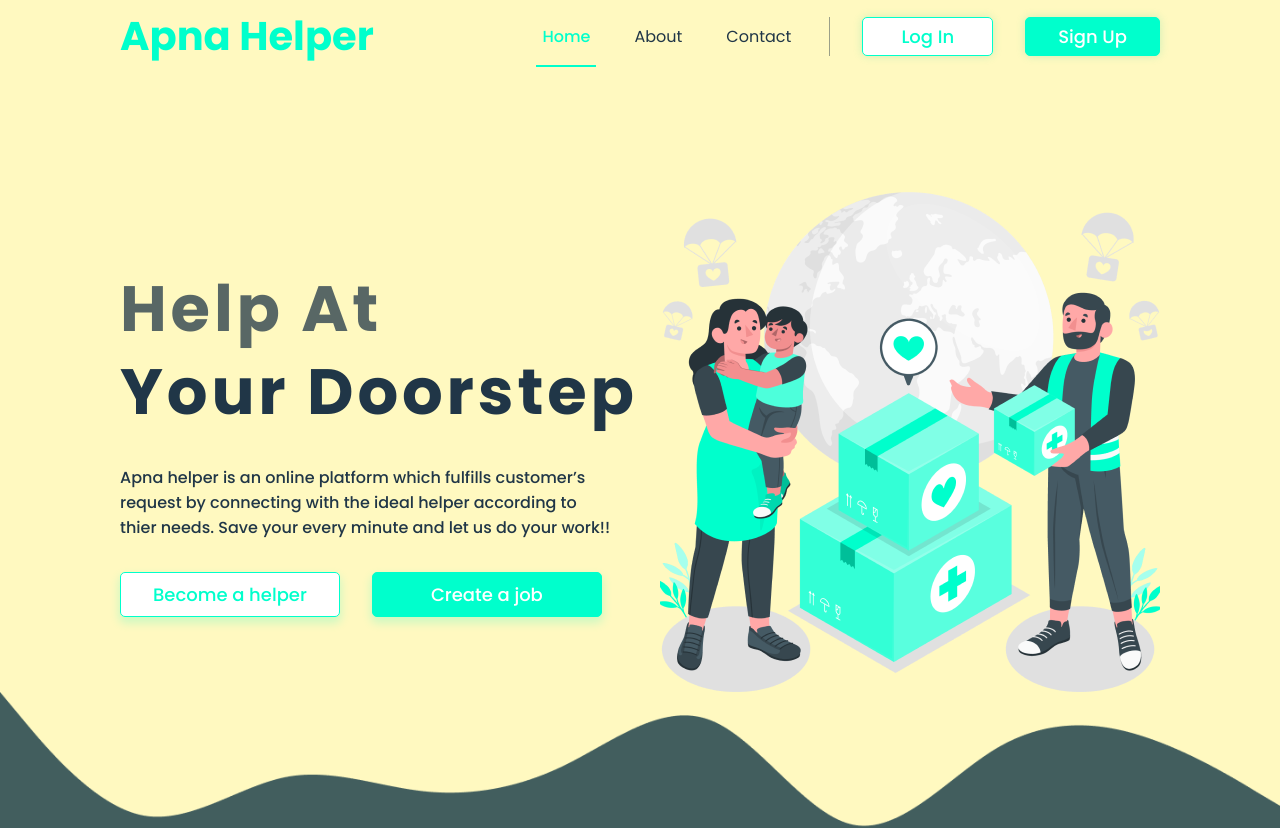
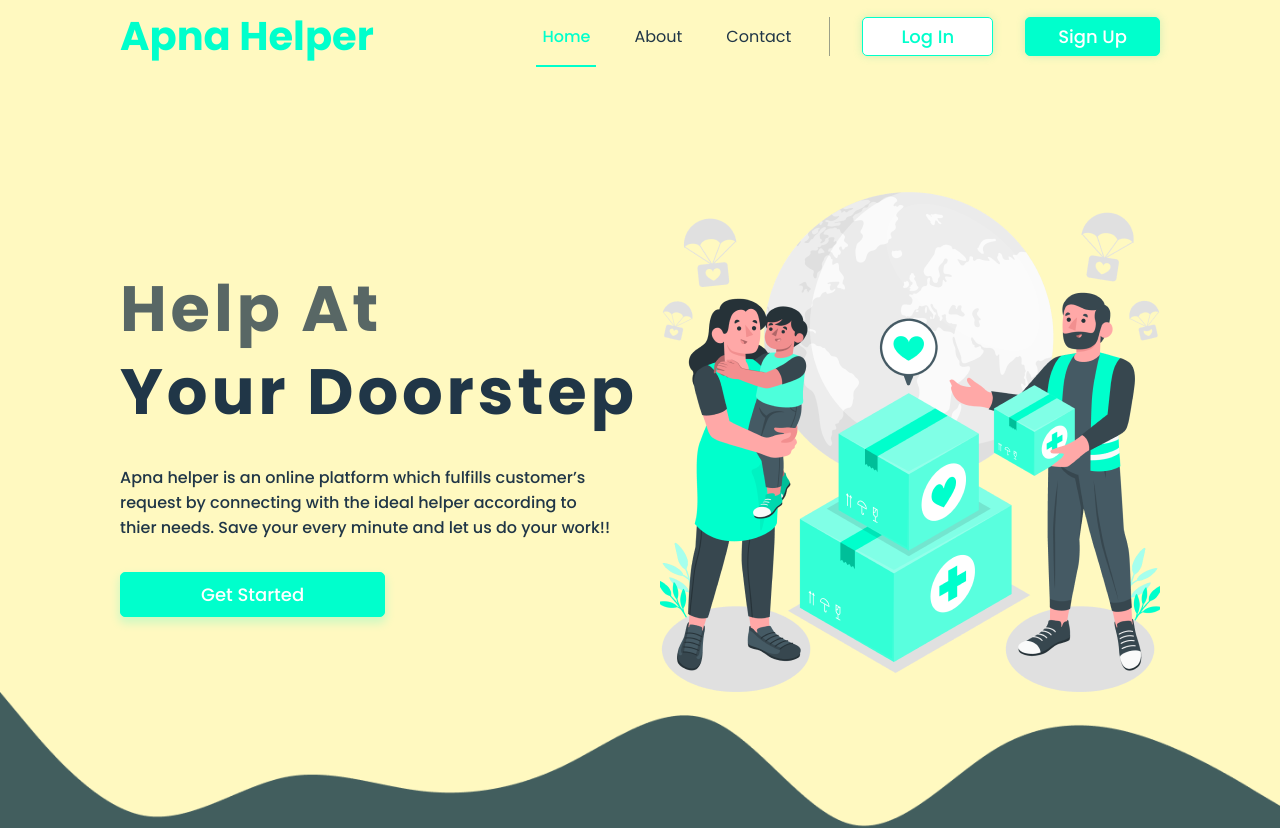
Before and after one commit to Ramanuj-1729/Apna_Helper, a React (Create React App) app in the folder frontend/: page / in a window 1280 px wide. Shown: the top 828 px of the page. Built offline with nearby package versions, Linux system fonts and the light colour scheme.

Commit message:
add work type, remove account type

```diff
--- a/frontend/src/App.js
+++ b/frontend/src/App.js
@@ -9,7 +9,6 @@ import Contact from './pages/Contact/Contact';
 import TeamDiary from './pages/TeamDiary/TeamDiary';
 import LogIn from './pages/LogIn/LogIn';
 import SignUp from './pages/Registration/RegistrationSteps/SignUp/SignUp';
-// import AccountType from './pages/Registration/RegistrationSteps/AccountType/AccountType';
 import BuildProfile from './pages/Registration/RegistrationSteps/BuildProfile/BuildProfile';
 import Finish from './pages/Registration/RegistrationSteps/Finish/Finish';
 import Registration from './pages/Registration/Registration';
@@ -22,6 +21,7 @@ import Description from './pages/PostJob/PostJobSteps/Description/Description'
 import Title from './pages/PostJob/PostJobSteps/Title/Title'
 import Address from './pages/PostJob/PostJobSteps/Address/Address'
 import Budget from './pages/PostJob/PostJobSteps/Budget/Budget'
+import WorkType from './pages/WorkType/WorkType';
 
 function App() {
   const [showNav, setShowNav] = useState(true);
@@ -36,10 +36,10 @@ function App() {
         <Route path="about-us" element={<About />} />
         <Route path="contact-us" element={<Contact />} />
         <Route path="team-diary" element={<TeamDiary />} />
+        <Route path="work-type" element={<WorkType />} />
         <Route path="log-in" element={<LogIn funcNav={setShowNav} />} />
         <Route path="register" element={<Registration  funcNav={setShowNav} />}>
           <Route path="sign-up" element={<SignUp />} />
-          {/* <Route path="account-type" element={<AccountType />} /> */}
           <Route path="build-profile" element={<BuildProfile />}>
             <Route path="profile-picture" element={<ProfilePicture />} />
             {/* <Route path="mobile-number" element={<MobileNumber />} /> */}
--- a/frontend/src/components/Hero/Hero.jsx
+++ b/frontend/src/components/Hero/Hero.jsx
@@ -1,9 +1,13 @@
 import React from "react";
 import styles from "./Hero.module.css";
 import PrimaryButton from "../shared/PrimaryButton/PrimaryButton";
-import SecondaryButton from "../shared/SecondaryButton/SecondaryButton";
+import { useNavigate } from "react-router-dom";
 
 const Hero = () => {
+  const Navigation = useNavigate();
+  const getStarted = () => {
+    Navigation("/work-type");
+  }
   return (
     <div className={`${styles.hero}`}>
       <div
@@ -17,25 +21,15 @@ const Hero = () => {
             by connecting with the ideal helper according to thier needs. Save
             your every minute and let us do your work!!
           </p>
-          <div className="flex">
-            <div className={styles.left_button}>
-              <SecondaryButton
-                content="Become a helper"
-                padding="8px 32px"
-                boxShadow="0px 5px 10px 1px rgba(0, 255, 204, 0.2)"
-                color="#00FFCC"
-                border="1px solid #00FFCC"
-              />
-            </div>
           <div className={styles.right_button}>
             <PrimaryButton
-                content="Create a job"
+              content="Get Started"
               backgroundColor="#00FFCC"
-                padding="8px 58px"
+              padding="8px 80px"
               boxShadow="0px 5px 10px 1px rgba(0, 255, 204, 0.2)"
               border="1px solid var(--primary-color)"
+              onClick={getStarted}
             />
-            </div>
           </div>
         </div>
         <div className={styles.right}>
--- a/frontend/src/components/Hero/Hero.module.css
+++ b/frontend/src/components/Hero/Hero.module.css
@@ -42,10 +42,6 @@
 
 }
 
-.left_button {
-    margin-right: 2rem;
-}
-
 .left p {
     color: var(--font-color);
     font-weight: 500;
--- a/frontend/src/components/RegistrationStatusBar/RegistrationStatusBar.jsx
+++ b/frontend/src/components/RegistrationStatusBar/RegistrationStatusBar.jsx
@@ -27,7 +27,7 @@ const RegistrationStatusBar = ({ state }) => {
                 </div>
 
                 <div className={`${state === 2 ? styles.active_text : state > 2 ? styles.done_text : ""} ${styles.text}`} >
-                    Select Account Type
+                    Build Profile
                 </div>
             </div>
 
@@ -42,21 +42,6 @@ const RegistrationStatusBar = ({ state }) => {
                 </div>
 
                 <div className={`${state === 3 ? styles.active_text : state > 3 ? styles.done_text : ""} ${styles.text}`} >
-                    Build Profile
-                </div>
-            </div>
-
-            <div className={styles.line}>
-                <Line height={state >= 4 ? "2px" : "1px"} width="100px" backgroundColor={state >= 4 ? "var(--primary-color)" : "var(--gray-midium-color)"} />
-            </div>
-
-            <div className="flex items-center justify-center">
-                <div className={`${state === 4 ? styles.active_number : state > 4 ? styles.done_number : ""} ${styles.number} flex items-center justify-center`}>
-                    <img style={state > 4 ? {} : { display: "none" }} src="/images/check.png" alt="check" />
-                    <span style={state <= 4 ? {} : { display: "none" }}>4</span>
-                </div>
-
-                <div className={`${state === 4 ? styles.active_text : state > 4 ? styles.done_text : ""} ${styles.text}`} >
                     Finish
                 </div>
             </div>
--- a/frontend/src/components/shared/Form/Form.module.css
+++ b/frontend/src/components/shared/Form/Form.module.css
@@ -6,7 +6,7 @@
 }
 
 .form_wrapper h2 {
-    font-size: 34px;
+    font-size: 32px;
     font-weight: 500;
     margin-bottom: 8px;
 }
--- a/frontend/src/pages/Registration/Registration.jsx
+++ b/frontend/src/pages/Registration/Registration.jsx
@@ -12,14 +12,11 @@ const Registration = (props) => {
     if (path === '/register/sign-up') {
         state = 1;
     }
-    else if (path === '/register/account-type') {
+    else if (path === '/register/build-profile/user-name' || path === '/register/build-profile/profile-picture' || path === '/register/build-profile/address') {
         state = 2;
     }
-    else if (path === '/register/build-profile') {
+    else if (path === '/register/finish') {
         state = 3;
-    }
-    else if (path === '/register/finish') {
-        state = 4;
     }
 
     return (
--- /dev/null
+++ b/frontend/src/pages/WorkType/WorkType.jsx
@@ -0,0 +1,40 @@
+import React from 'react'
+import Form from '../../components/shared/Form/Form'
+import PrimaryButton from '../../components/shared/PrimaryButton/PrimaryButton';
+import styles from './WorkType.module.css';
+import { useNavigate } from "react-router-dom";
+
+const WorkType = () => {
+  const Navigation = useNavigate();
+  const becomeHelper = () => {
+    Navigation("/register/sign-up");
+  };
+
+  const hireHelper = () => {
+    Navigation("/jobs");
+  };
+
+  return (
+    <>
+      <div className={`${styles.wrapper} flex items-center justify-center`}>
+        <Form heading="What are you intrested in ?" text="Choose acording to your requirement.">
+
+          <div className={styles.btn}>
+            <div className={styles.btn1}>
+              <PrimaryButton backgroundColor="var(--gray-dark-color)" content="Become a Helper" padding="30px 110px" boxShadow="0 0 10px rgba(0, 204, 153, 0.2)" border="1px solid #425E5E" fontSize="26px" onClick={becomeHelper} />
+            </div>
+            <div className={styles.btn2}>
+              <PrimaryButton backgroundColor="var(--gray-dark-color)" content="Hire a Helper" padding="30px 138px" boxShadow="0 0 10px rgba(0, 204, 153, 0.2)" border="1px solid #425E5E" fontSize="26px" onClick={hireHelper} />
+            </div>
+          </div>
+        </Form>
+      </div>
+      <div className={styles.waves}>
+        <img src="/images/wave-top.png" alt="oh no" />
+      </div>
+    </>
+
+  )
+}
+
+export default WorkType
--- a/frontend/src/pages/Registration/RegistrationSteps/AccountType/AccountType.module.css
+++ b/frontend/src/pages/WorkType/WorkType.module.css
@@ -1,3 +1,6 @@
+.wrapper {
+    margin: 64px 0;
+}
 .btn{
     margin: 30px 0px;
 }
```
Also changed, not shown: frontend/src/pages/Registration/RegistrationSteps/AccountType/AccountType.jsx (deleted, +0 -36 lines). Lines whose indentation alone changed are shown as unchanged.
